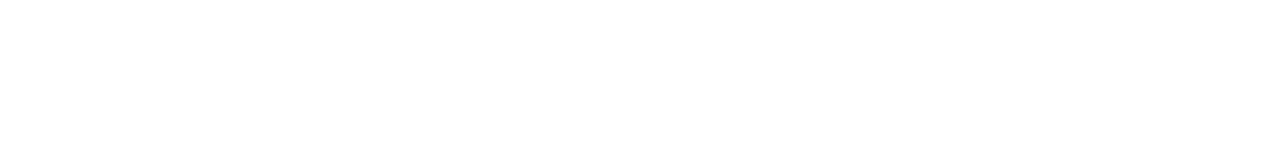
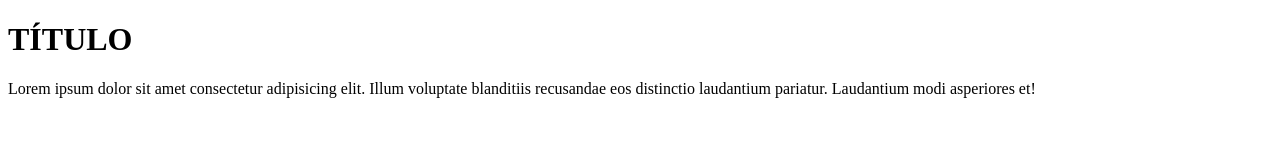
Before and after one commit to tharlytonscarabotto/teste_git, a plain HTML site: page index.html in a window 1280 px wide. Drawn offline with Linux system fonts and the light colour scheme.

Commit message:
criei título e parágrafo

```diff
--- a/index.html
+++ b/index.html
@@ -6,6 +6,7 @@
     <title>Teste GIT</title>
 </head>
 <body>
-
+    <h1>TÍTULO</h1>
+    <P>Lorem ipsum dolor sit amet consectetur adipisicing elit. Illum voluptate blanditiis recusandae eos distinctio laudantium pariatur. Laudantium modi asperiores et!</P>
 </body>
 </html>
```
